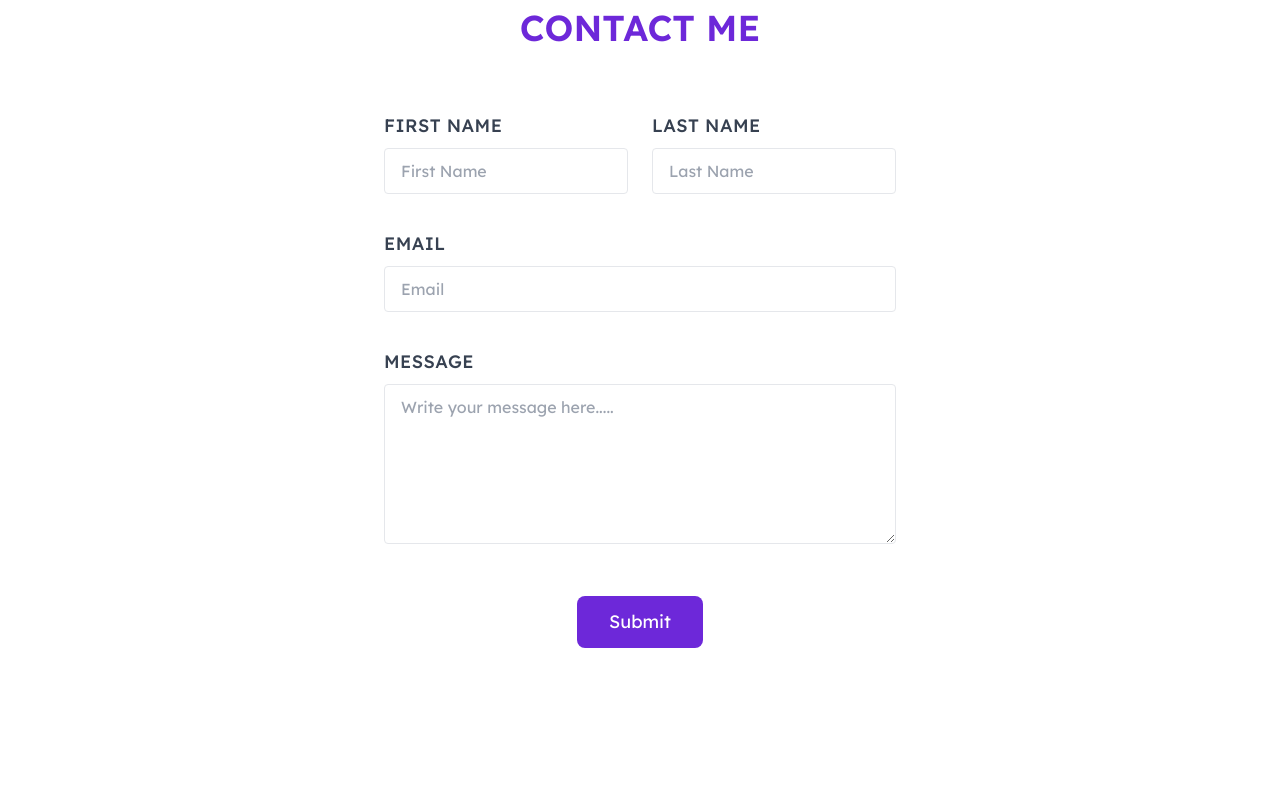
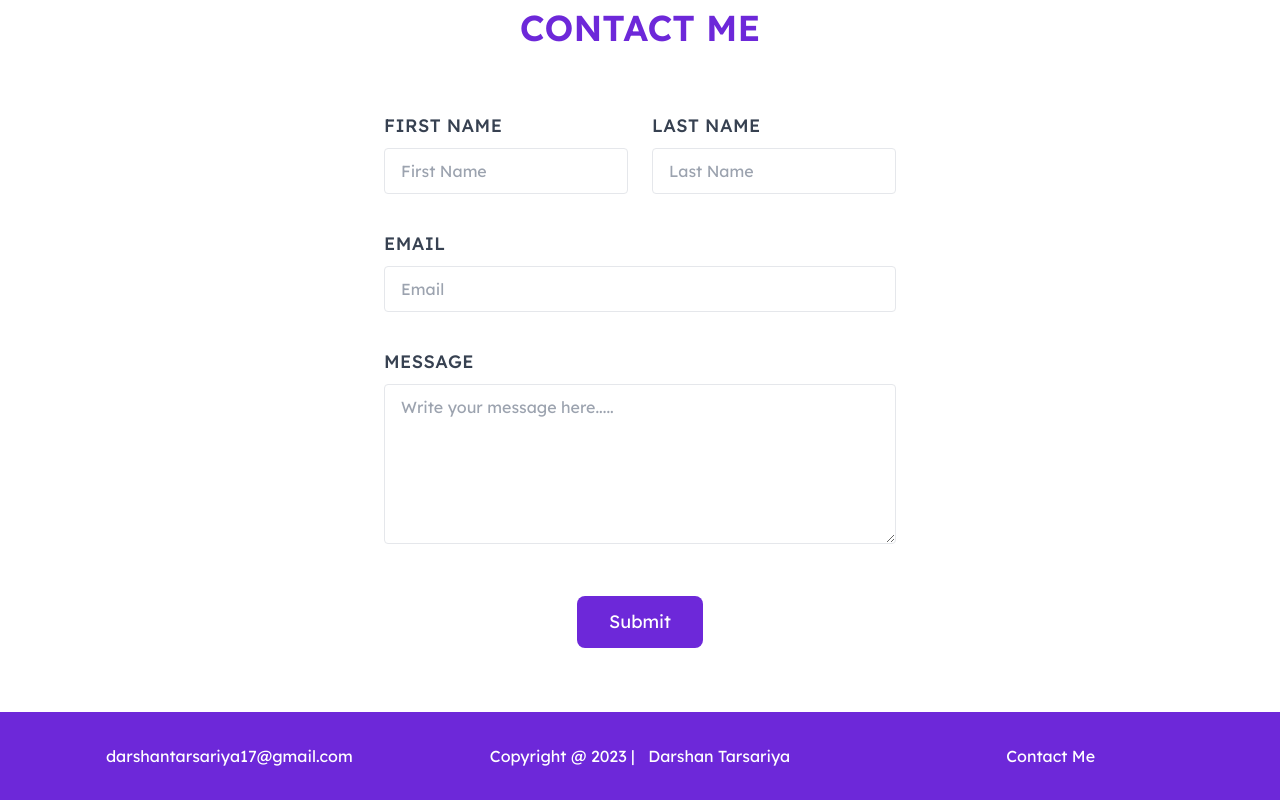
Before and after one commit to Darshan1606/my-portfolio, a React (Create React App) app: page / in a window 1280 px wide. Shown: the part 2792-3592 px from the top of the page. Before the commit the page ends 3504 px from the top, so only its background shows below. Built offline with nearby package versions, Linux system fonts and the light colour scheme.

Commit message:
add footer

```diff
--- a/src/App.js
+++ b/src/App.js
@@ -1,5 +1,6 @@
 import "./assets/style/App.css";
 import Contact from "./components/Contact/Contact";
+import Footer from "./components/Footer/Footer";
 import Hero from "./components/Hero/Hero";
 import Navbar from "./components/Navbar/Navbar";
 import Projects from "./components/Projects/Projects";
@@ -36,6 +37,7 @@ function App() {
         ></path>
       </svg>
       <Contact />
+      <Footer />
     </div>
   );
 }
--- /dev/null
+++ b/src/components/Footer/Footer.js
@@ -0,0 +1,17 @@
+import React from "react";
+
+const Footer = () => {
+  return (
+    <div className="grid grid-cols-1 md:grid-cols-3 gap-4 text-center p-8 bg-violet-700 text-white">
+      <div>darshantarsariya17@gmail.com</div>
+      <div>
+        <div>Copyright @ 2023 | &nbsp; Darshan Tarsariya</div>
+      </div>
+      <div>
+        <a href="#contactme">Contact Me</a>
+      </div>
+    </div>
+  );
+};
+
+export default Footer;
```
